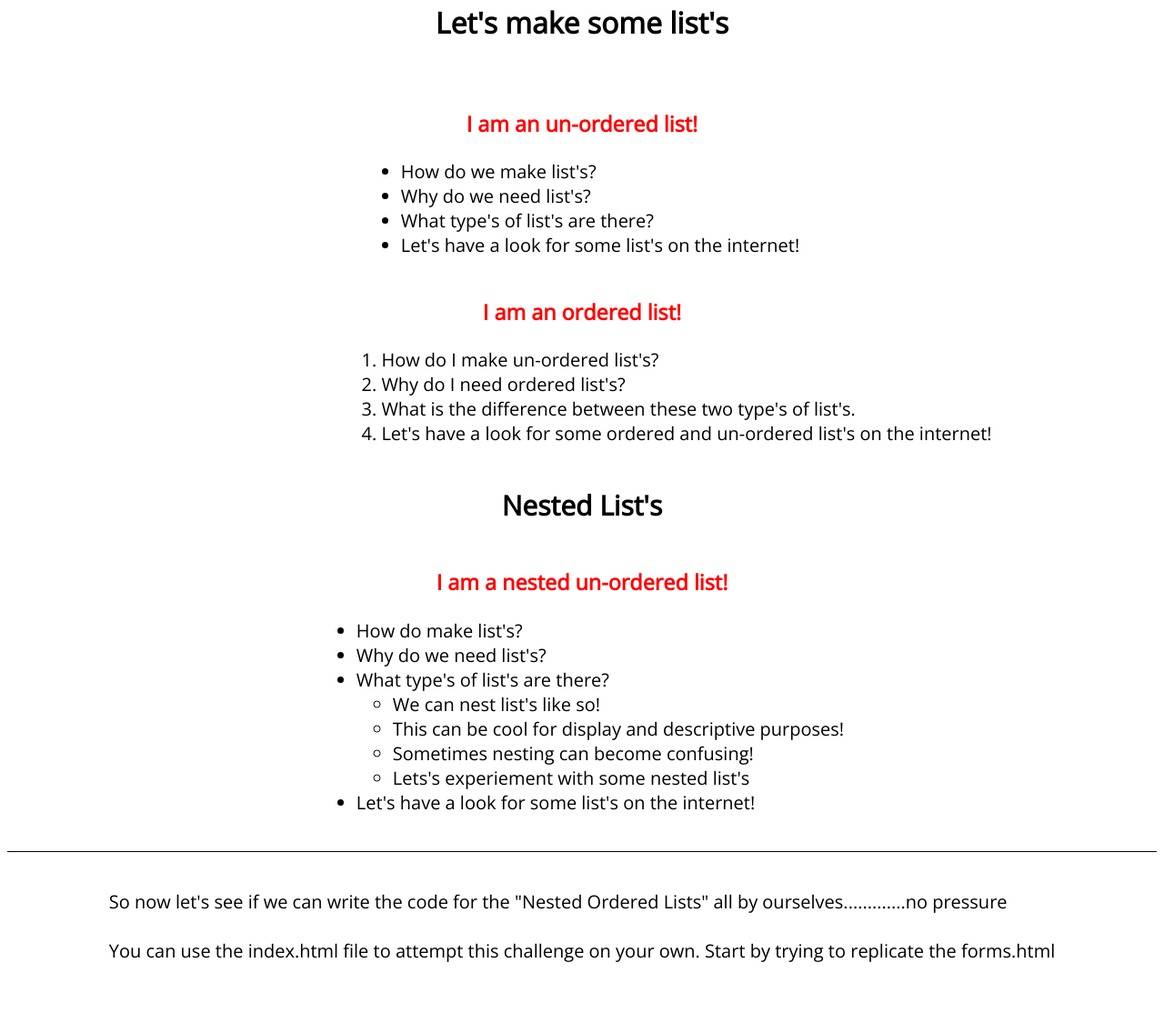
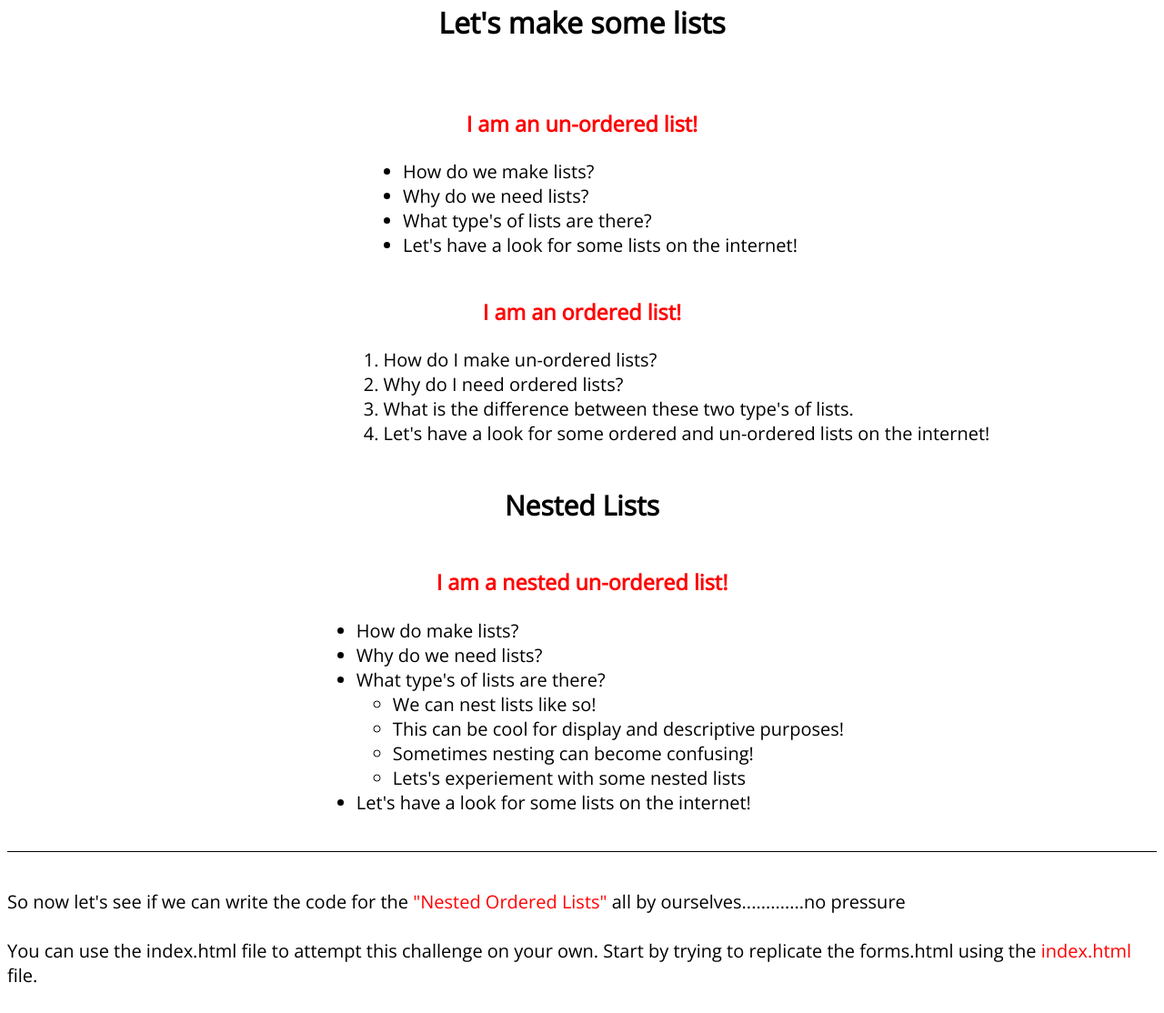
Before and after one commit to ersel/html-lists, a website: page lists.html in a window 1280 px wide. Shown: the part 18-1132 px from the top of the page at 91% size. Before the commit the page ends 1105 px from the top, so only its background shows below. Drawn offline with nearby package versions, Linux system fonts and the light colour scheme.

Commit message:
Made some grammer corrections

```diff
--- a/lists.html
+++ b/lists.html
@@ -11,48 +11,49 @@
 </head>
 
 <body>
-  <h1>Let's make some list's</h1>
+  <h1>Let's make some lists</h1>
   <main>
     <div class="ulist">
       <h3>I am an un-ordered list!</h3>
       <ul>
-        <li>How do we make list's?</li>
-        <li>Why do we need list's?</li>
-        <li>What type's of list's are there?</li>
-        <li>Let's have a look for some list's on the internet!</li>
+        <li>How do we make lists?</li>
+        <li>Why do we need lists?</li>
+        <li>What type's of lists are there?</li>
+        <li>Let's have a look for some lists on the internet!</li>
       </ul>
     </div>
     <div class="olist">
       <h3>I am an ordered list!</h3>
       <ol>
-        <li>How do I make un-ordered list's?</li>
-        <li>Why do I need ordered list's?</li>
-        <li>What is the difference between these two type's of list's.</li>
-        <li>Let's have a look for some ordered and un-ordered list's on the internet!</li>
+        <li>How do I make un-ordered lists?</li>
+        <li>Why do I need ordered lists?</li>
+        <li>What is the difference between these two type's of lists.</li>
+        <li>Let's have a look for some ordered and un-ordered lists on the internet!</li>
       </ol>
     </div>
-    <h2>Nested List's</h2>
+    <h2>Nested Lists</h2>
     <div class="nested-ulist">
       <h3>I am a nested un-ordered list!</h3>
       <ul>
-        <li>How do make list's?</li>
-        <li>Why do we need list's?</li>
-        <li>What type's of list's are there?</li>
+        <li>How do make lists?</li>
+        <li>Why do we need lists?</li>
+        <li>What type's of lists are there?</li>
         <ul>
-          <li>We can nest list's like so!</li>
+          <li>We can nest lists like so!</li>
           <li>This can be cool for display and descriptive purposes!</li>
           <li>Sometimes nesting can become confusing!</li>
-          <li>Lets's experiement with some nested list's</li>
+          <li>Lets's experiement with some nested lists</li>
         </ul>
-        <li>Let's have a look for some list's on the internet!</li>
+        <li>Let's have a look for some lists on the internet!</li>
       </ul>
     </div>
 
     <hr>
 
-    <p>So now let's see if we can write the code for the "Nested Ordered Lists" all by ourselves.............no pressure
+    <p>So now let's see if we can write the code for the <span>"Nested Ordered Lists"</span> all by
+      ourselves.............no pressure
       <br><br>You can use the index.html file to attempt this challenge on your own. Start by trying to replicate the
-      forms.html</p>
+      forms.html using the <span>index.html</span> file. </p>
   </main>
 
 </body>
--- a/main.css
+++ b/main.css
@@ -35,3 +35,7 @@ hr {
   margin: 1em 0;
   padding: 0;
 }
+
+span {
+  color: red;
+}
```
